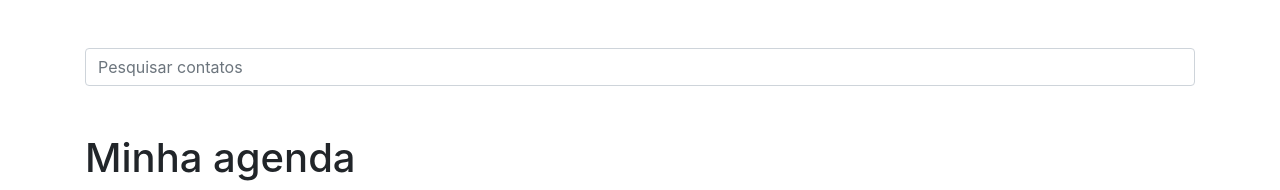
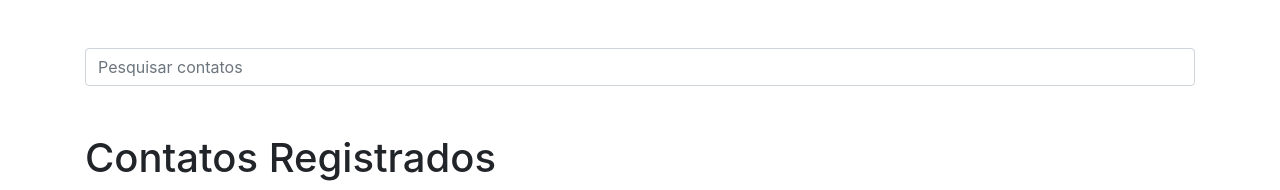
Before and after one commit to QueirozT/Agenda-Com-Django, a Django app: page / in a window 1280 px wide. Shown: the part 56-246 px from the top of the page. Run offline with Django 4.2, Linux system fonts and the light colour scheme; data that the repository does not hold is empty; some libraries are stand-ins or nearby versions.

Commit message:
Personalizando o template index dos contatos

```diff
--- a/contatos/templates/contatos/index.html
+++ b/contatos/templates/contatos/index.html
@@ -2,7 +2,7 @@
 
 {% block conteudo %}
 
-  <h1 class="mt-5">Minha agenda</h1>
+  <h1 class="mt-5">Contatos Registrados</h1>
 
   <table class="table">
     <thead>
```
